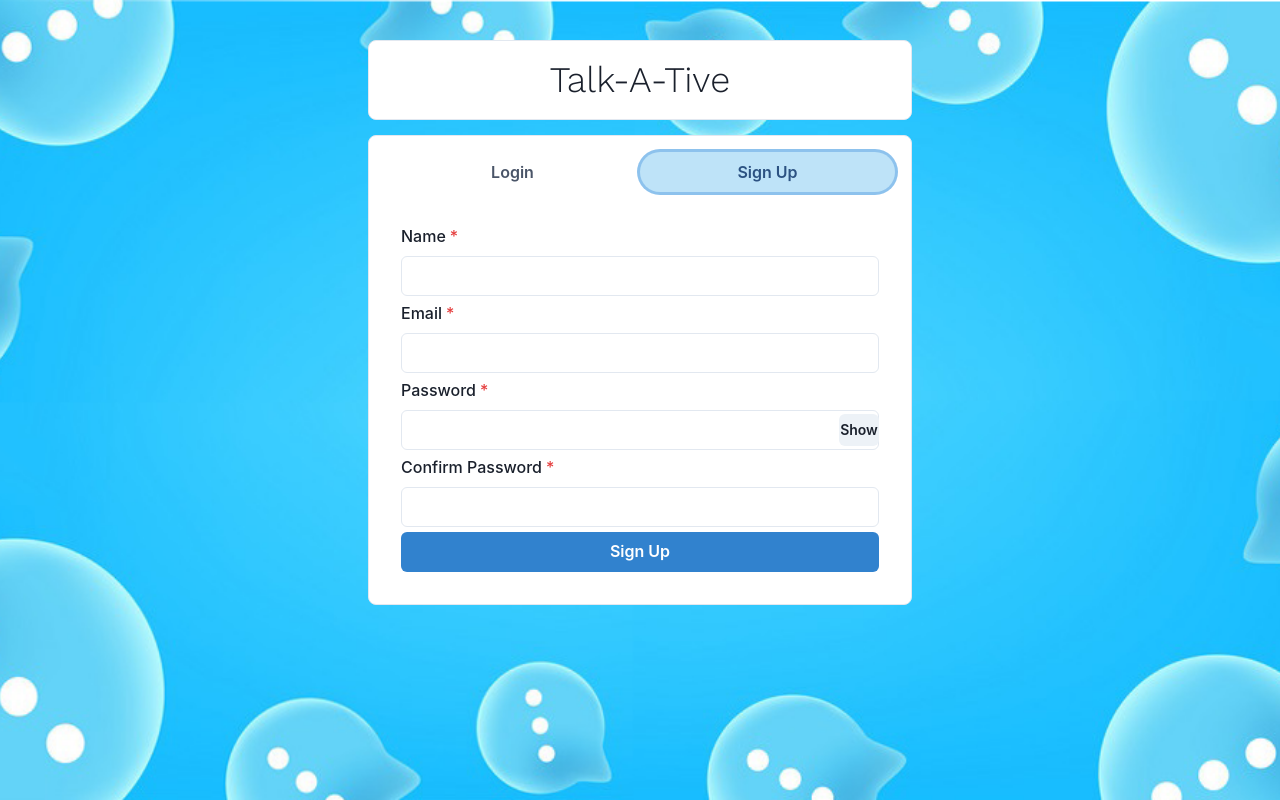
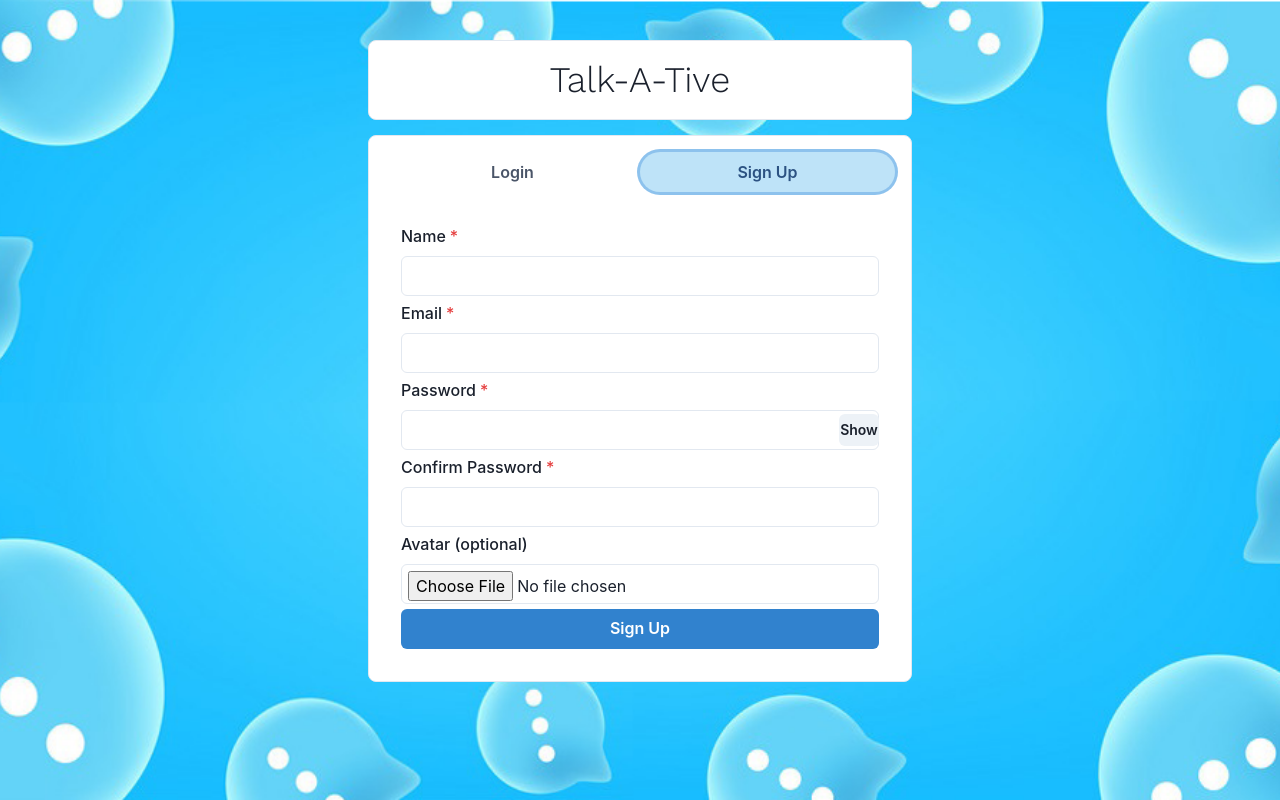
Before and after one commit to akscse007/ChAtTeR, a React (Create React App) app in the folder frontend/: page / in a window 1280 px wide. Both pictures are taken after a click on the tab "Sign Up". Built offline with nearby package versions, Linux system fonts and the light colour scheme; no server answers.

Commit message:
Fix Cloudinary avatar upload for production

```diff
--- a/frontend/src/components/Authentication/Signup.js
+++ b/frontend/src/components/Authentication/Signup.js
@@ -13,17 +13,62 @@ const Signup = () => {
   const [email, setEmail] = useState("");
   const [password, setPassword] = useState("");
   const [confirmpassword, setConfirmpassword] = useState("");
+  const [pic, setPic] = useState("");
   const [loading, setLoading] = useState(false);
 
   const toast = useToast();
   const history = useHistory();
 
+  // 🔹 CLOUDINARY UPLOAD (NON-BLOCKING)
+  const postDetails = async (file) => {
+    if (!file) return;
+
+    if (file.type !== "image/jpeg" && file.type !== "image/png") {
+      toast({
+        title: "Only JPG or PNG images allowed",
+        status: "warning",
+        duration: 3000,
+        isClosable: true,
+        position: "bottom",
+      });
+      return;
+    }
+
+    try {
+      const data = new FormData();
+      data.append("file", file);
+      data.append("upload_preset", "avatar");
+      data.append("cloud_name", "dmyehk0id");
+
+      const res = await fetch(
+        "https://api.cloudinary.com/v1_1/dmyehk0id/image/upload",
+        {
+          method: "POST",
+          body: data,
+        }
+      );
+
+      const result = await res.json();
+      setPic(result.secure_url);
+    } catch (err) {
+      console.error(err);
+      toast({
+        title: "Avatar upload failed, continuing without avatar",
+        status: "warning",
+        duration: 3000,
+        isClosable: true,
+        position: "bottom",
+      });
+    }
+  };
+
+  // 🔹 SIGNUP
   const submitHandler = async () => {
     if (!name || !email || !password || !confirmpassword) {
       toast({
         title: "Please fill all the fields",
         status: "warning",
-        duration: 4000,
+        duration: 3000,
         isClosable: true,
         position: "bottom",
       });
@@ -34,7 +79,7 @@ const Signup = () => {
       toast({
         title: "Passwords do not match",
         status: "warning",
-        duration: 4000,
+        duration: 3000,
         isClosable: true,
         position: "bottom",
       });
@@ -46,7 +91,7 @@ const Signup = () => {
 
       const { data } = await API.post(
         "/api/user",
-        { name, email, password },
+        { name, email, password, pic },
         {
           headers: {
             "Content-Type": "application/json",
@@ -108,12 +153,20 @@ const Signup = () => {
 
       <FormControl isRequired>
         <FormLabel>Confirm Password</FormLabel>
-        <InputGroup>
-          <Input
-            type={show ? "text" : "password"}
-            onChange={(e) => setConfirmpassword(e.target.value)}
-          />
-        </InputGroup>
+        <Input
+          type={show ? "text" : "password"}
+          onChange={(e) => setConfirmpassword(e.target.value)}
+        />
+      </FormControl>
+
+      <FormControl>
+        <FormLabel>Avatar (optional)</FormLabel>
+        <Input
+          type="file"
+          accept="image/*"
+          p={1.5}
+          onChange={(e) => postDetails(e.target.files[0])}
+        />
       </FormControl>
 
       <Button
```
